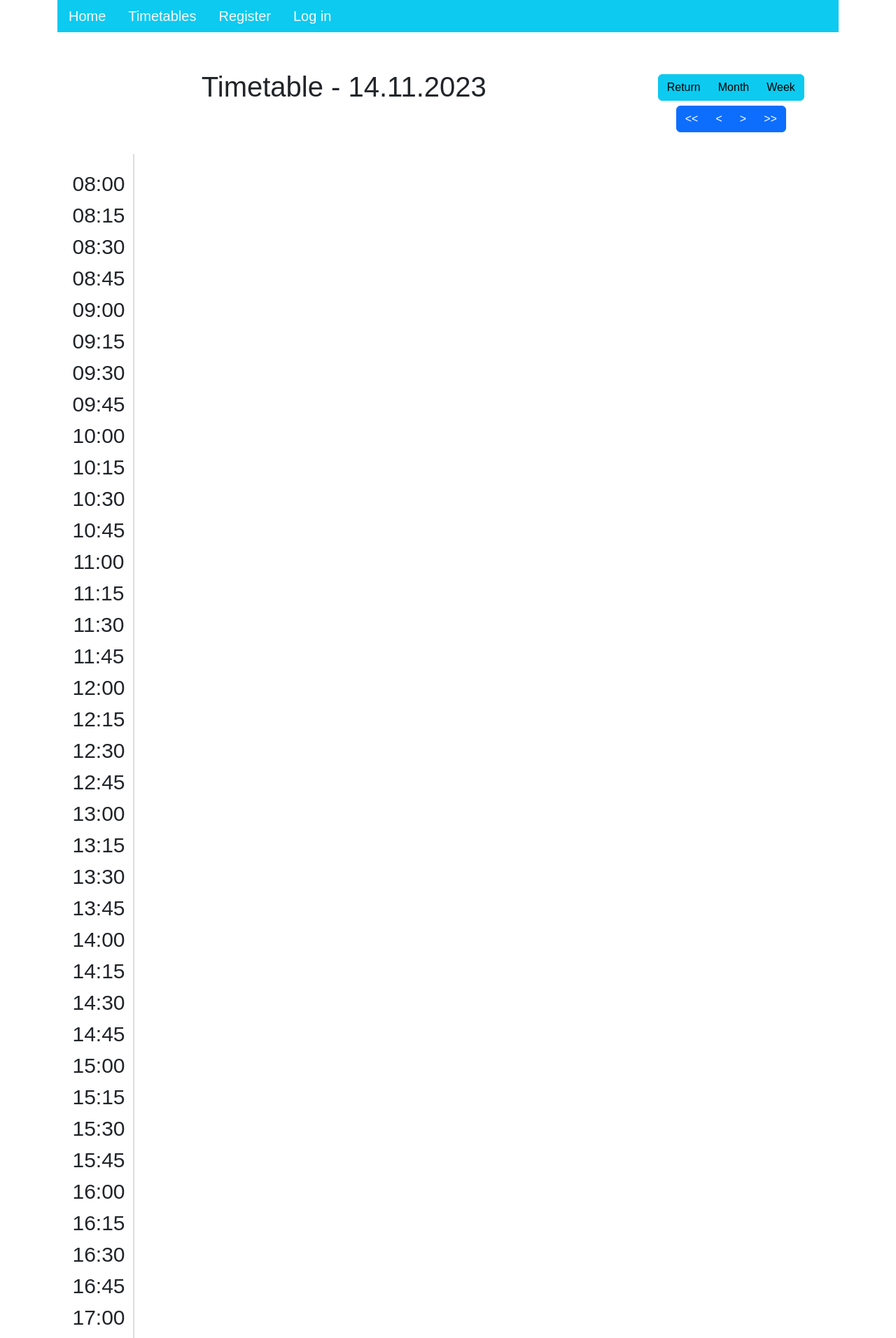
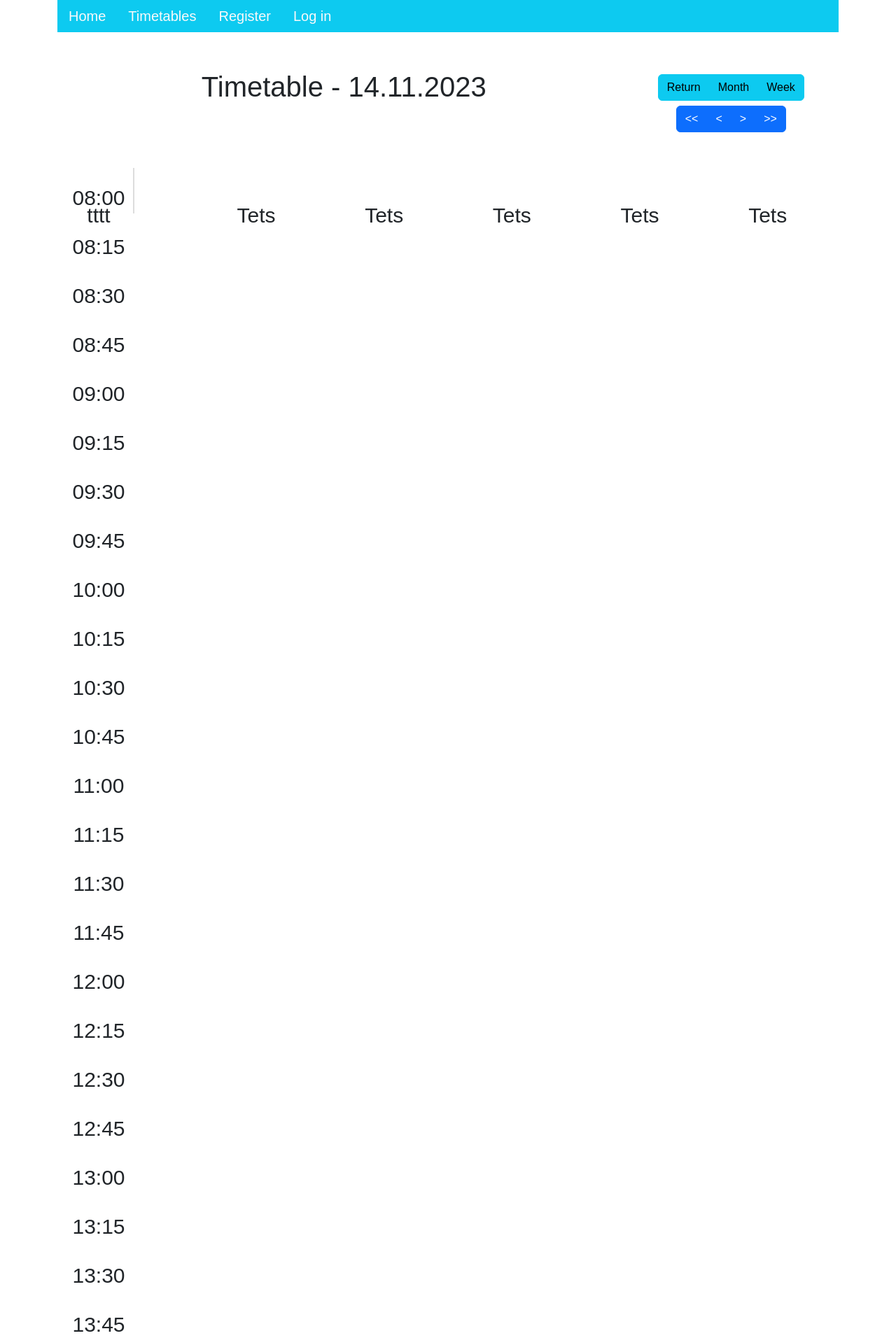
Before and after one commit to damian234527/FinalProject, a Django app: page /timetable/1/day/ in a window 1280 px wide. Shown: the top 1912 px of the page at 70% size. Run offline with Django 4.2, Linux system fonts and the light colour scheme; data that the repository does not hold is empty; some libraries are stand-ins or nearby versions.

Commit message:
Prace nad planem dnia (znowu)

```diff
--- a/templates/base_timetable.html
+++ b/templates/base_timetable.html
@@ -13,6 +13,7 @@
     grid-area: header
     }
     .time-column {
+        grid-column: 1;
         width: 100px;
         padding: 10px;
         border-right: 2px solid #ddd;
@@ -20,18 +21,36 @@
 
 
     .time-column div {
-        grid-area: time
         margin-bottom: 25px;
     }
 
-    .schedule-column {
-        grid-area: schedule
+    .schedule-column-5 {
+        grid-column: span 5;
+        flex-grow: 1;
+        padding: 10px;
+    }
+    .schedule-column-4 {
+        grid-column: span 4;
+        flex-grow: 1;
+        padding: 10px;
+    }
+    .schedule-column-3 {
+        grid-column: span 3;
+        flex-grow: 1;
+        padding: 10px;
+    }
+    .schedule-column-2 {
+        grid-column: span 2;
+        flex-grow: 1;
+        padding: 10px;
+    }
+    .schedule-column-1 {
         flex-grow: 1;
         padding: 10px;
     }
 
     .activity {
-        color: #fff;
+        color: #000;
         margin-bottom: 5px;
         padding: 5px;
         border-radius: 3px;
@@ -45,7 +64,7 @@
         display: grid;
         grid-template-areas:
         'header header header header header navigation'
-        'time schedule schedule schedule schedule schedule'
+        'schedule schedule schedule schedule schedule schedule'
         'menu footer footer footer footer footer';
         gap: 10px;
         padding: 10px;
@@ -57,4 +76,18 @@
         padding: 20px 0;
         font-size: 30px;
     }
+
+    .grid-day {
+        grid-area: schedule;
+        display: grid;
+        grid-template-columns: 1fr 1fr 1fr 1fr 1fr 1fr;
+        grid-auto-rows: 25px;
+        gap: 0px;
+        padding: 10px;
+    }
+    .grid-day > div {
+        text-align: center;
+        padding: 20px 0;
+        font-size: 30px;
+    }
 {% endblock %}
--- a/timetable/templates/timetable/day.html
+++ b/timetable/templates/timetable/day.html
@@ -26,20 +26,41 @@
                     </div>
                 </form>
         </div>
-        <div class="time-column">
+        <div class="grid-day">
+            <div class="time-column">
             {% for time in timetable_times %}
-                <div>{{ time|date:'H:i'}}</div>
+            <div>{{ time|date:'H:i'}}</div>
             {% endfor %}
+            </div>
+            {% if track_number == 1 %}
+            <div class="schedule-column-5">
+            </div>
+            {% elif track_number == 2 %}
+            <div class="time-column">tttt</div>
+            <div class="schedule-column-3">Tets</div>
+            <div class="schedule-column-2">Tets</div>
+            {% elif track_number == 3 %}
+            <div class="time-column">tttt</div>
+            <div class="schedule-column-2">Tets</div>
+            <div class="schedule-column-2">Tets</div>
+            <div class="schedule-column-1">Tets</div>
+            {% elif track_number == 4 %}
+            <div class="time-column">tttt</div>
+            <div class="schedule-column-2">Tets</div>
+            <div class="schedule-column-1">Tets</div>
+            <div class="schedule-column-1">Tets</div>
+            <div class="schedule-column-1">Tets</div>
+            {% else %}
+            <div class="time-column">tttt</div>
+            <div class="schedule-column-1">Tets</div>
+            <div class="schedule-column-1">Tets</div>
+            <div class="schedule-column-1">Tets</div>
+            <div class="schedule-column-1">Tets</div>
+            <div class="schedule-column-1">Tets</div>
+            {% endif %}
+
         </div>
 
-        <div class="schedule-column">
-            {% for activity in activities %}
-                <div class="activity" style="margin-top: {{ activity.time_start|date:'H'|add:'-7' }}0px; height: {% widthratio activity.time_duration.total_seconds 19 1 %}px; background-color: {{ activity.activity_type.type_color }}">
-                    <strong>{{ activity.description }}</strong> <br>
-                    {{ activity.time_start|date:'H:i' }} - {{ activity.time_end|date:'H:i' }}
-                </div>
-            {% endfor %}
-        </div>
     </div>
 </body>
 {% endblock %}
--- a/timetable/urls.py
+++ b/timetable/urls.py
@@ -24,13 +24,17 @@ urlpatterns = [
     path("timetable/rename/<int:timetable_id>/", views.rename_timetable, name="rename_timetable"),
 
     # change_displayed_calendar
-    path("timetable/change/<int:timetable_id>/<str:change_val>/<int:year>/<int:month>/", views.change_displayed_calendar, name="change_month"),
-    path("timetable/change/<int:timetable_id>/<str:change_value>/<int:year>/<int:week>/", views.change_displayed_calendar, name="change_week"),
-    path("timetable/change/<int:timetable_id>/<str:change_value>/<int:year>/<int:month>/<int:day>/", views.change_displayed_calendar, name="change_day"),
+    # path("timetable/change/<int:timetable_id>/<str:change_val>/<int:year>/<int:month>/", views.change_displayed_calendar, name="change_month"),
+    # path("timetable/change/<int:timetable_id>/<str:change_value>/<int:year>/<int:week>/", views.change_displayed_calendar, name="change_week"),
+    # path("timetable/change/<int:timetable_id>/<str:change_value>/<int:year>/<int:month>/<int:day>/", views.change_displayed_calendar, name="change_day"),
 
     # for pop-up details windows
     path("timetable/<slug:name_surname_initials>", views.teacher_details, name="teacher_details"),
     path("timetable/<int:activity_id>", views.activity_details, name="activity_details"),
     path("timetable/<slug:activity_type_name>", views.activity_type_details, name="activity_type_details"),
     path("timetable/<slug:course_initials>", views.course_details, name="course_details"),
+
+    # add or edit
+    path("timetable/<int:timetable_id>/activity", views.add_activity, name="add_activity"),
+
 ]
--- a/timetable/views.py
+++ b/timetable/views.py
@@ -5,6 +5,7 @@ from django.shortcuts import render, get_object_or_404, redirect
 from django.db.models import Q
 from .models import Timetable, Activity, Activity_type, Teacher, Course, Timetable_assignment
 from django.views import generic
+from .forms import ActivityForm
 
 
 
@@ -171,7 +172,8 @@ def display_day(request, timetable_id, year=None, month=None, day=None):
             day = new_date.day
             return redirect('timetable:display_day', timetable_id, year, month, day)
     month_name = calendar.month_name[month]
-    timetable_times = [None] * 64
+    timetable_length = 64
+    timetable_times = [None] * timetable_length
     i = 0
     for hours in range(8, 24):
         for minutes in range(0, 60, 15):
@@ -180,8 +182,36 @@ def display_day(request, timetable_id, year=None, month=None, day=None):
     # timetable_times = [time(hour=9, minute=0), time(hour=9, minute=15), time(hour=9, minute=30), time(hour=9, minute=45), time(hour=10, minute=0)]
     day_date = datetime(year, month, day).date()
     day_activities = Activity.objects.filter(Q(timetable_id=timetable_id) & (Q(time_start__date = day_date) | Q(time_end__date = day_date)))
+
+    tracks = {}
+    track_number = None
+    for activity in day_activities:
+        # Checking for overlapping tracks
+        overlapping_tracks = []
+        for track, track_activities in tracks.items():
+            for track_activity in track_activities:
+                if (activity.time_start < track_activity.time_end and activity.time_end > track_activity.time_start):
+                    overlapping_tracks.append(track)
+
+        # Finding the first available track for the current activity
+        track_number = 0
+        while track_number in overlapping_tracks:
+            track_number += 1
+
+        # Adding the current activity to the selected track
+        if track_number not in tracks:
+            tracks[track_number] = []
+        tracks[track_number].append(activity)
+
+    if tracks:
+        print("Activities on tracks:")
+        for track_number, track_activities in tracks.items():
+            print(f"Track {track_number}: {', '.join(str(activity) for activity in track_activities)}")
+    track_number = int(len(tracks))
+    print(tracks)
     return render(request, "timetable/day.html", {
-                                                                "activities": day_activities,
+                                                                "activities": tracks,
+                                                                "track_number": track_number,
                                                                 "timetable_times": timetable_times,
                                                                 "month_name": month_name,
                                                                 "timetable_id": timetable_id,
@@ -190,23 +220,57 @@ def display_day(request, timetable_id, year=None, month=None, day=None):
                                                                 "year": year,
                                                                 "date":day_date})
 
+
+# ======================================================TIMETABLE======================================================
 def timetable_details(request, timetable_id):
     timetable = get_object_or_404(Timetable, pk=timetable_id)
     return render(request, "timetable/timetable_details.html", {"timetable_id": timetable_id})
 
 
-def teacher_details(request, name_surname_initials):
-    teacher = get_object_or_404(Teacher, pk=name_surname_initials)
-    return render(request, "timetable/teacher.html", {"teacher": teacher})
+# ======================================================ACTIVITY======================================================
+def add_activity(request, timetable_id):
+    if request.method == "POST":
+        create_new_activity_form = ActivityForm(request.POST)
+        if create_new_activity_form.is_valid():
+            time_start = create_new_activity_form.cleaned_data["time_start"]
+            time_end = create_new_activity_form.cleaned_data["time_end"]
+            description = create_new_activity_form.cleaned_data["description"]
+            time_duration = time_end - time_start
+
+            timetable = create_new_activity_form.cleaned_data["timetable"]
+            course = create_new_activity_form.cleaned_data["course"]
+            activity_type = create_new_activity_form.cleaned_data["activity_type"]
+    else:
+        create_new_activity_form = ActivityForm()
+
+    return render(request, "timetable/add_activity.html", {"activity_form": create_new_activity_form})
+
+def edit_activity(request, timetable_id, activity_id):
+    if request.method == "POST":
+        create_new_activity_form = ActivityForm(request.POST)
+
+def delete_activity(request, activity_id):
+    activity = get_object_or_404(Activity, pk=activity_id)
+    activity.delete()
+    return redirect("timetable:main")
 
 def activity_details(request, activity_id):
     activity = get_object_or_404(Teacher, pk=activity_id)
     return render(request, "timetable/activity.html")
 
+# ======================================================TEACHER======================================================
+
+def teacher_details(request, name_surname_initials):
+    teacher = get_object_or_404(Teacher, pk=name_surname_initials)
+    return render(request, "timetable/teacher.html", {"teacher": teacher})
+
+# ======================================================ACTIVITY_TYPE======================================================
+
 def activity_type_details(request, activity_type_name):
     activity_type = get_object_or_404(Activity_type, type_name = activity_type_name)
     return render(request, "timetable/activity_type.html")
 
+# ======================================================COURSE======================================================
 def course_details(request, course_initials):
     course = get_object_or_404(Course, course_initials = course_initials)
     return render(request, "timetable/course_details.html")
@@ -218,28 +282,6 @@ def delete_timetable(request, timetable_id):
 
 def rename_timetable(request, timetable_id):
     return render(request, "timetable/rename.html")
-
-def change_displayed_calendar(request, timetable_id, change_value, year, month, week=None, day=None):
-    change_value = int(change_value)
-    if day is not None:
-        new_date = datetime(year, month, day).date() + timedelta(days=change_value)
-        return display_day(request, timetable_id, new_date.year, new_date.month, new_date.day)
-    elif week is not None:
-        if week == 1 and change_value < 0:
-            return display_week(request, timetable_id, year=year - 1, week=53 + change_value)
-        elif week == 52 and change_value > 0:
-            return display_week(request, timetable_id, year=year + 1, week=0 + change_value)
-        else:
-            return display_week(request, timetable_id, year=year, week=week + change_value)
-    else:
-        if month == 1 and change_value < 0:
-            return display_month(request, timetable_id, year=year - 1, month=13 + change_value)
-        elif month == 12 and change_value > 0:
-            return display_month(request, timetable_id, year=year + 1, month=0 + change_value)
-        else:
-            return display_month(request, timetable_id, year=year, month=month + change_value)
-    return 1
-
 
 
 """
@@ -297,4 +339,26 @@ def day(request):
                                                   "month": current_month,
                                                   "year": current_year,
                                                   "timetable_times": timetable_times})
+
+
+def change_displayed_calendar(request, timetable_id, change_value, year, month, week=None, day=None):
+    change_value = int(change_value)
+    if day is not None:
+        new_date = datetime(year, month, day).date() + timedelta(days=change_value)
+        return display_day(request, timetable_id, new_date.year, new_date.month, new_date.day)
+    elif week is not None:
+        if week == 1 and change_value < 0:
+            return display_week(request, timetable_id, year=year - 1, week=53 + change_value)
+        elif week == 52 and change_value > 0:
+            return display_week(request, timetable_id, year=year + 1, week=0 + change_value)
+        else:
+            return display_week(request, timetable_id, year=year, week=week + change_value)
+    else:
+        if month == 1 and change_value < 0:
+            return display_month(request, timetable_id, year=year - 1, month=13 + change_value)
+        elif month == 12 and change_value > 0:
+            return display_month(request, timetable_id, year=year + 1, month=0 + change_value)
+        else:
+            return display_month(request, timetable_id, year=year, month=month + change_value)
+    return 1
 """
```
Also changed, not shown: timetable/forms.py (+10 -0 lines), timetable/models.py (+11 -0 lines), timetable/templates/timetable/add_activity.html (added, +10 -0 lines).
